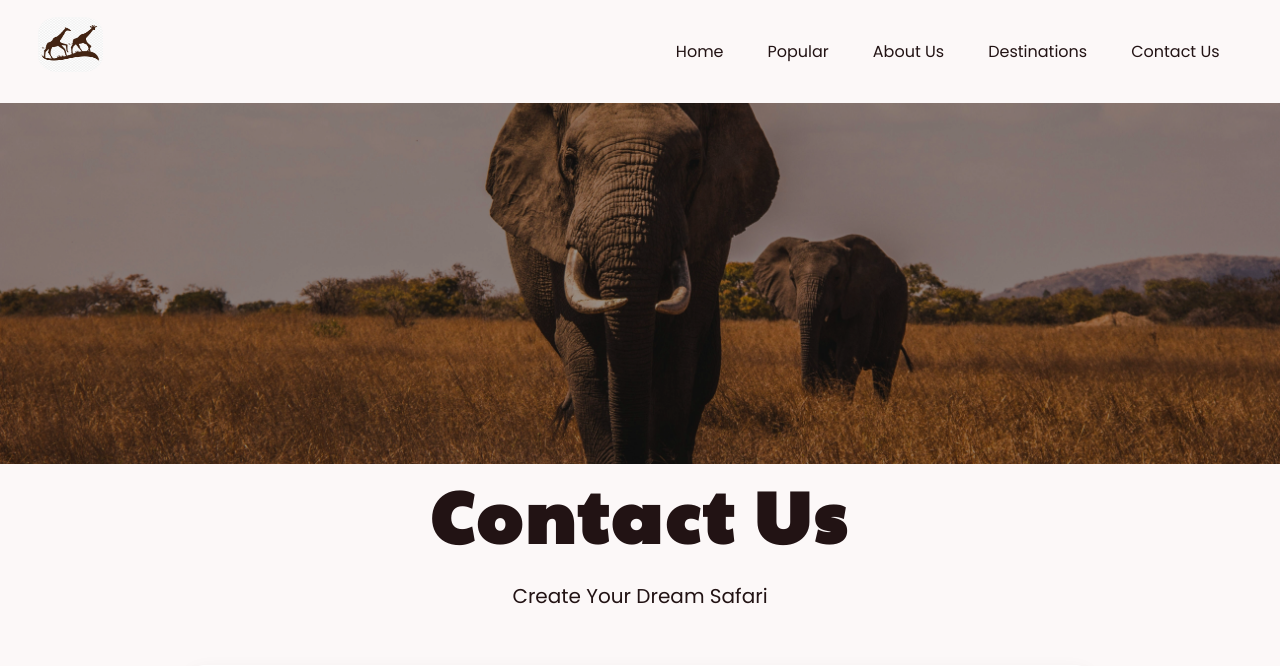
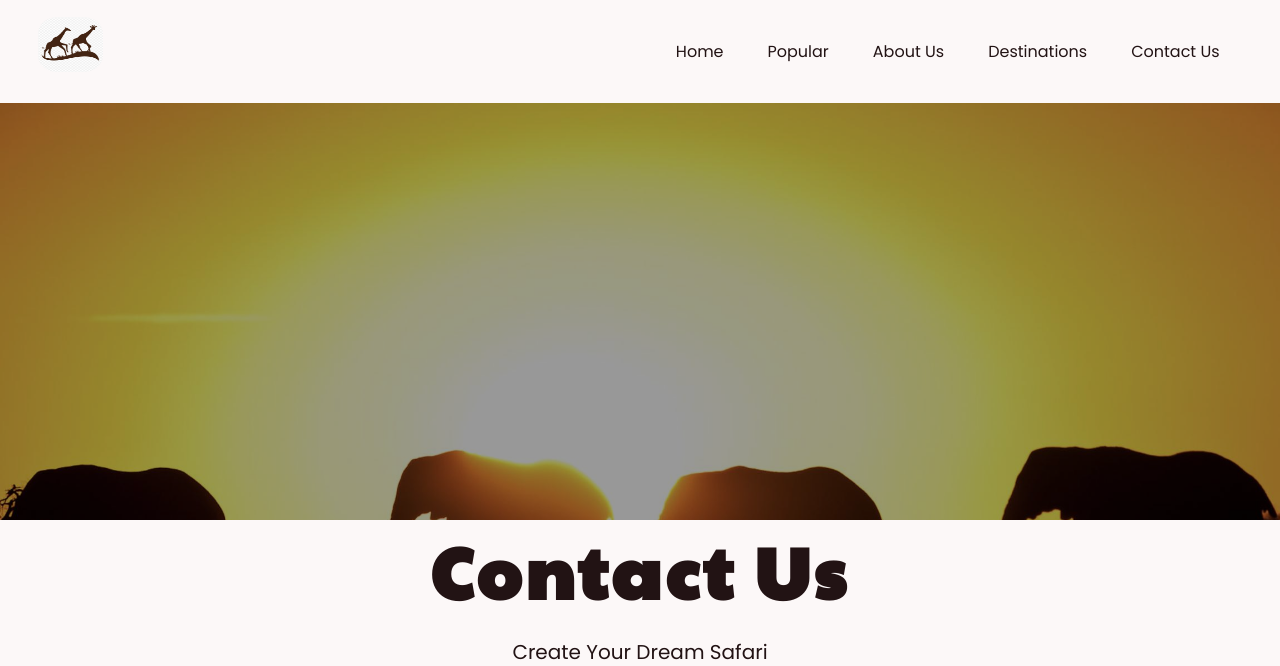
Before and after one commit to odhjustingabriel/Htundla-Safaris, a Django app: page /contactus/ in a window 1280 px wide. Shown: the top 666 px of the page. Run offline with Django 4.2, Linux system fonts and the light colour scheme; data comes from the database, SQL or seed files in the repository; some web fonts are replaced.

Commit message:
added new images

```diff
--- a/core/templates/core/contactus.html
+++ b/core/templates/core/contactus.html
@@ -34,7 +34,7 @@
 </header>
 
 <div class="banner">
-  <img src="{% static 'contactus.jpg' %}" alt="contactusbanner">
+  <img src="{% static 'banner.png' %}" alt="contactusbanner">
   <div class="banner-text"><h1>Contact Us</h1><p>Create Your Dream Safari</p></div>
 </div>
 
--- a/core/templates/core/destinations.html
+++ b/core/templates/core/destinations.html
@@ -115,7 +115,7 @@
 
           <!-- Samburu National Reserve -->
           <div class="col-content">
-             <img src="{% static 'zebra2.jpg' %}" alt="Samburu National Reserve">
+             <img src="{% static 'giraffes.jpg' %}" alt="Samburu National Reserve">
              <h5>Samburu</h5>
              <p>NATIONAL RESERVE</p>
           </div>
--- a/core/templates/core/index.html
+++ b/core/templates/core/index.html
@@ -219,7 +219,7 @@
 
                 <div class="box">
                 <div class="thum">
-                    <img src="{% static 'coast.jpg' %}" alt="">
+                    <img src="{% static 'amboseli2.jpg' %}" alt="">
                 </div>
                 <div class="dest-content">
                     <div class="location">
--- a/css/styles.css
+++ b/css/styles.css
@@ -80,7 +80,7 @@ section{
     position: relative;
     width: 100%;
     height: 100vh;
-    background: url(/static/bg2.jpg);
+    background: url(/static/bg1.jpg);
     background-size: cover;
     background-position: center;
     display: grid;
@@ -531,7 +531,7 @@ hr{
 
 .banner img{
     width: 100%;
-    height: 58vh;
+    height: 65vh;
     object-fit: cover;
     filter: brightness(60%);
     padding-top: 7%;
```
Also changed, not shown: img/amboseli2.jpg (added), img/banner.png (added), img/chyulu.jpg (deleted).
